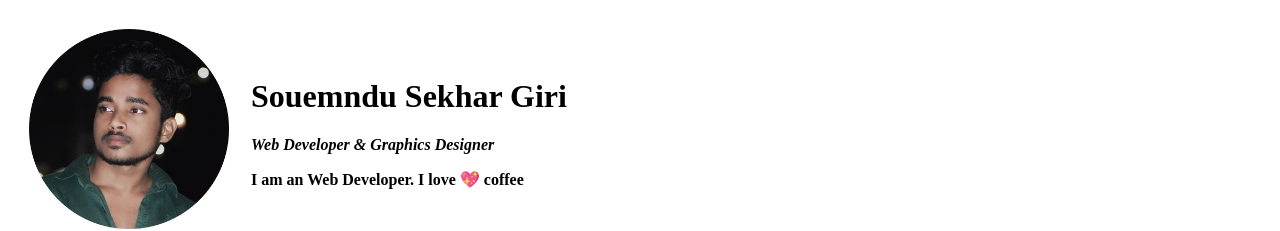
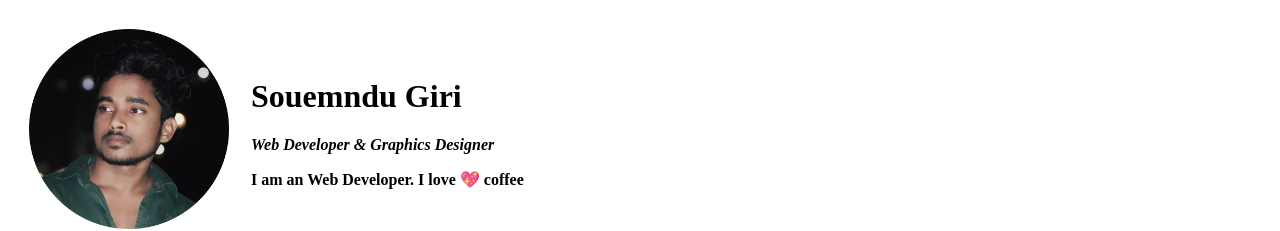
Before and after one commit to soumendugiri/My-Site, a plain HTML site: page index.html in a window 1280 px wide. Shown: the top 231 px of the page. Drawn offline with Linux system fonts and the light colour scheme.

Commit message:
updated index.html

```diff
--- a/index.html
+++ b/index.html
@@ -11,7 +11,7 @@
         <tr>
             <td><img src="images/ssg.png" alt="ssg profile picture" height="200" width="200"></td>
             <td>
-                <h1>Souemndu Sekhar Giri</h1>
+                <h1>Souemndu Giri</h1>
                 <p><em><strong>Web Developer & Graphics Designer<strong></em></p>
                     <p>I am an Web Developer. I love 💖 coffee </p>
             </td>
```
